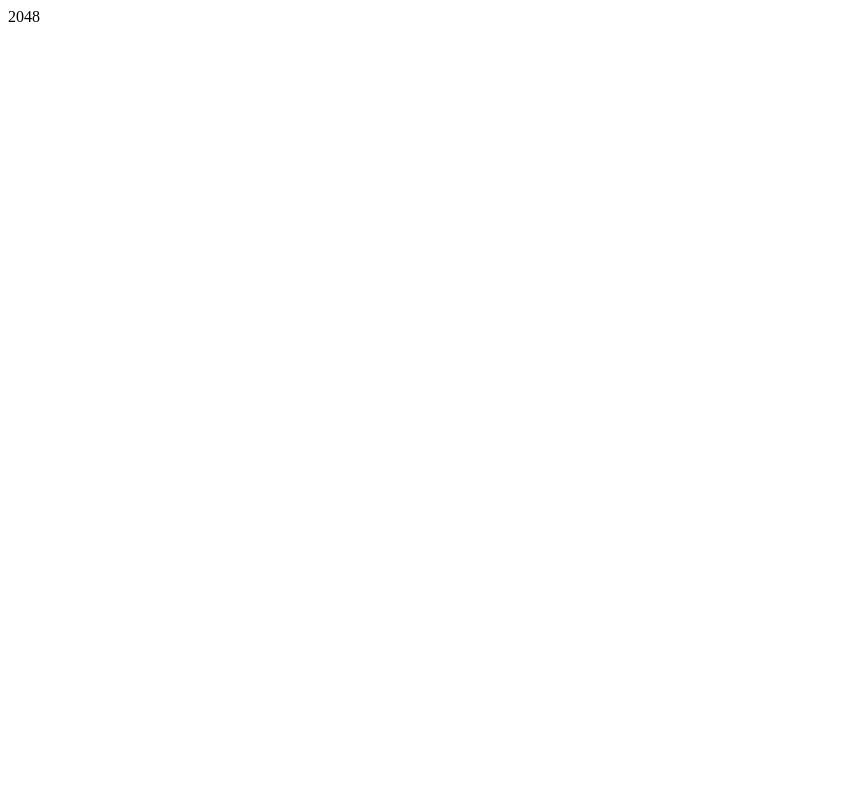
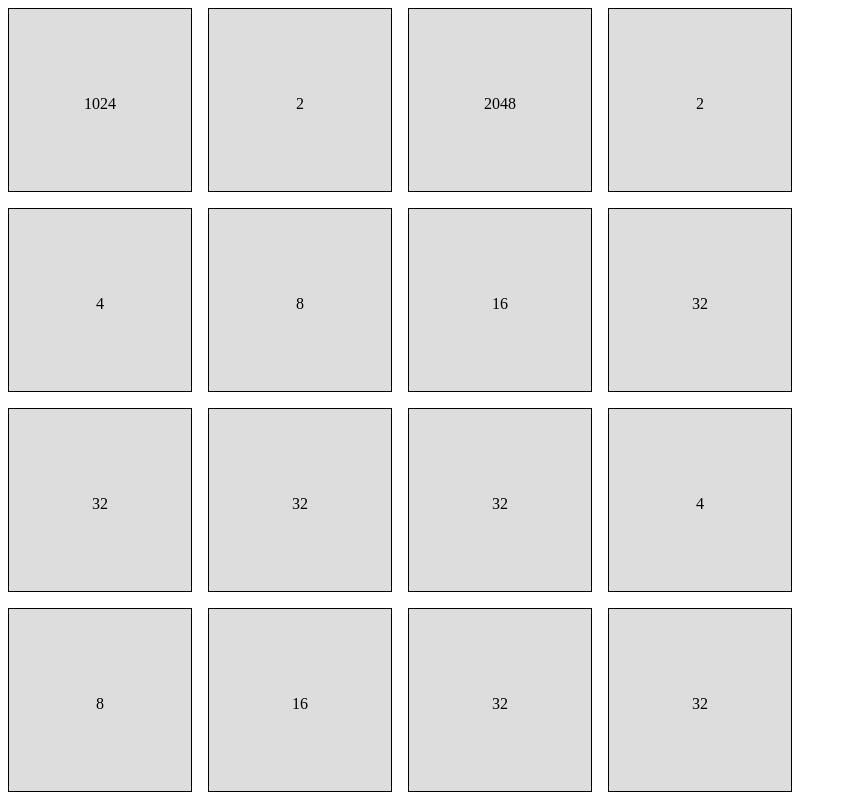
Before and after one commit to tzhuan/2048, a plain HTML site: page index.html in a window 1280 px wide. Shown: the whole page, without its empty margins (0-847 px from the left). Drawn offline with Linux system fonts and the light colour scheme.

Commit message:
Draw the game board

```diff
--- a/index.html
+++ b/index.html
@@ -1,6 +1,30 @@
 <!doctype html>
 <html>
   <head>
+    <style>
+      body {
+        padding: 0;
+        margin: 0;
+      }
+      .board {
+        margin: 0;
+        padding: 0;
+        display: block;
+        width: 100vmin;
+        height: 100vmin;
+      }
+      .cell {
+        float: left;
+        display: inline-block;
+        width: calc(23vmin - 2px);
+        height: calc(23vmin - 2px);
+        background-color: #ddd;
+        margin: 1vmin;
+        border: 1px solid black;
+        line-height: calc(95vmin / 4);
+        text-align: center;
+      }
+    </style>
     <script>
 
 let N = [
@@ -314,6 +338,23 @@ window.onkeydown = function (e) {
     </script>
   </head>
   <body>
-    2048
+    <div class="board">
+      <div class="cell">1024</div>
+      <div class="cell">2</div>
+      <div class="cell">2048</div>
+      <div class="cell">2</div>
+      <div class="cell">4</div>
+      <div class="cell">8</div>
+      <div class="cell">16</div>
+      <div class="cell">32</div>
+      <div class="cell">32</div>
+      <div class="cell">32</div>
+      <div class="cell">32</div>
+      <div class="cell">4</div>
+      <div class="cell">8</div>
+      <div class="cell">16</div>
+      <div class="cell">32</div>
+      <div class="cell">32</div>
+    </div>
   </body>
 </html>
```
